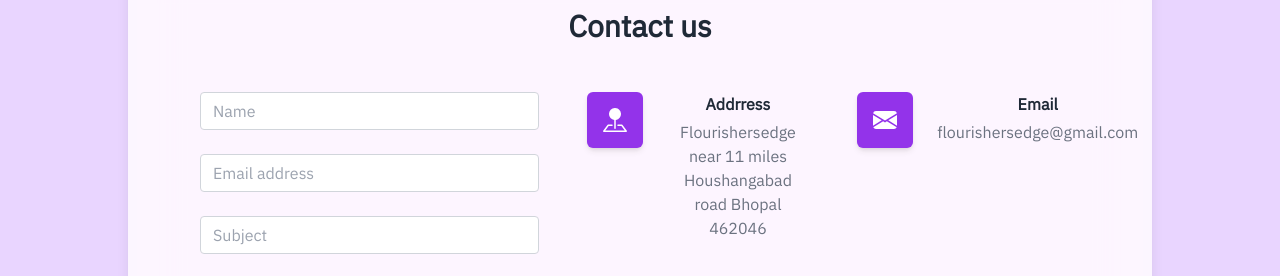
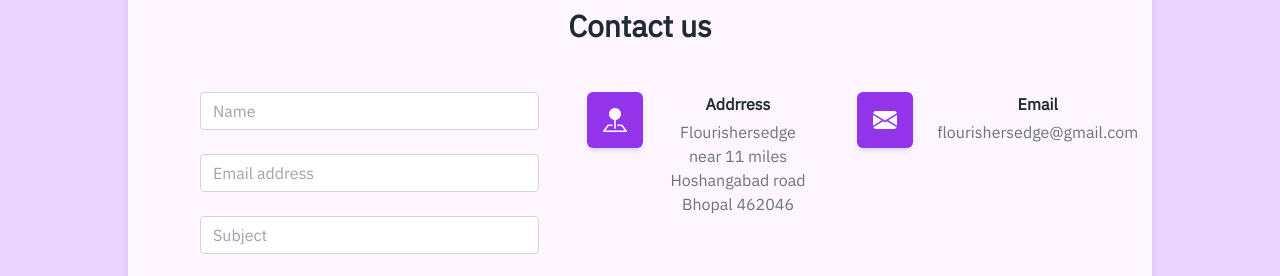
Before and after one commit to BeyonderSS/FlorishersEdgeLandingPage, a Next.js app: page /Support/AboutUs in a window 1280 px wide. Shown: the part 2420-2696 px from the top of the page. Built offline with nearby package versions, Linux system fonts and the light colour scheme.

Commit message:
Update ContactUs.js

```diff
--- a/src/pages/Support/ContactUs.js
+++ b/src/pages/Support/ContactUs.js
@@ -103,7 +103,7 @@ const ContactUs = () => {
                             <div className="grow ml-6">
                               <p className="font-bold mb-1">Addrress</p>
                               <p className="text-gray-500">
-                                Flourishersedge near 11 miles Houshangabad road
+                                Flourishersedge near 11 miles Hoshangabad road
                                 Bhopal 462046
                               </p>
                             </div>
```
